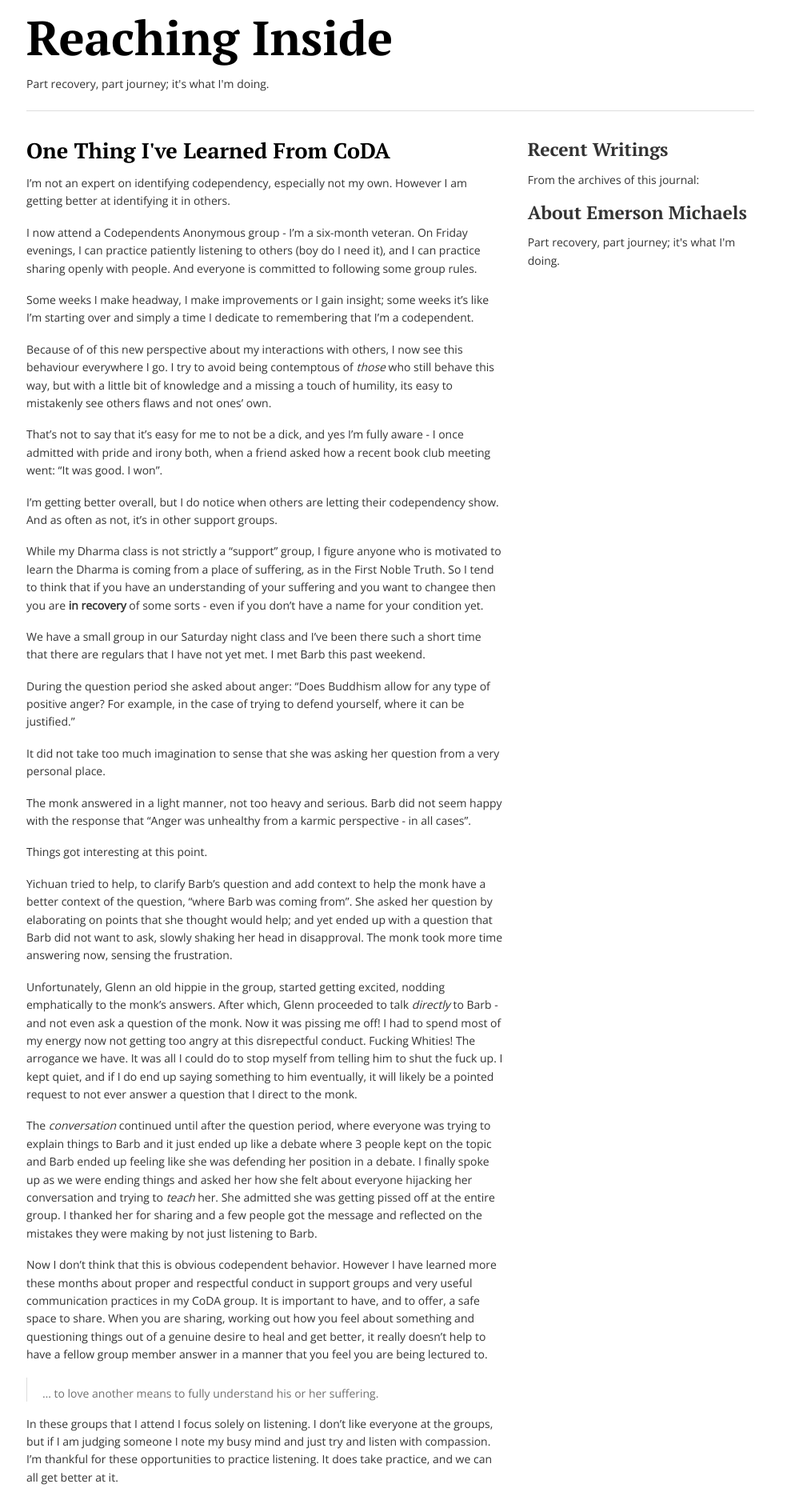
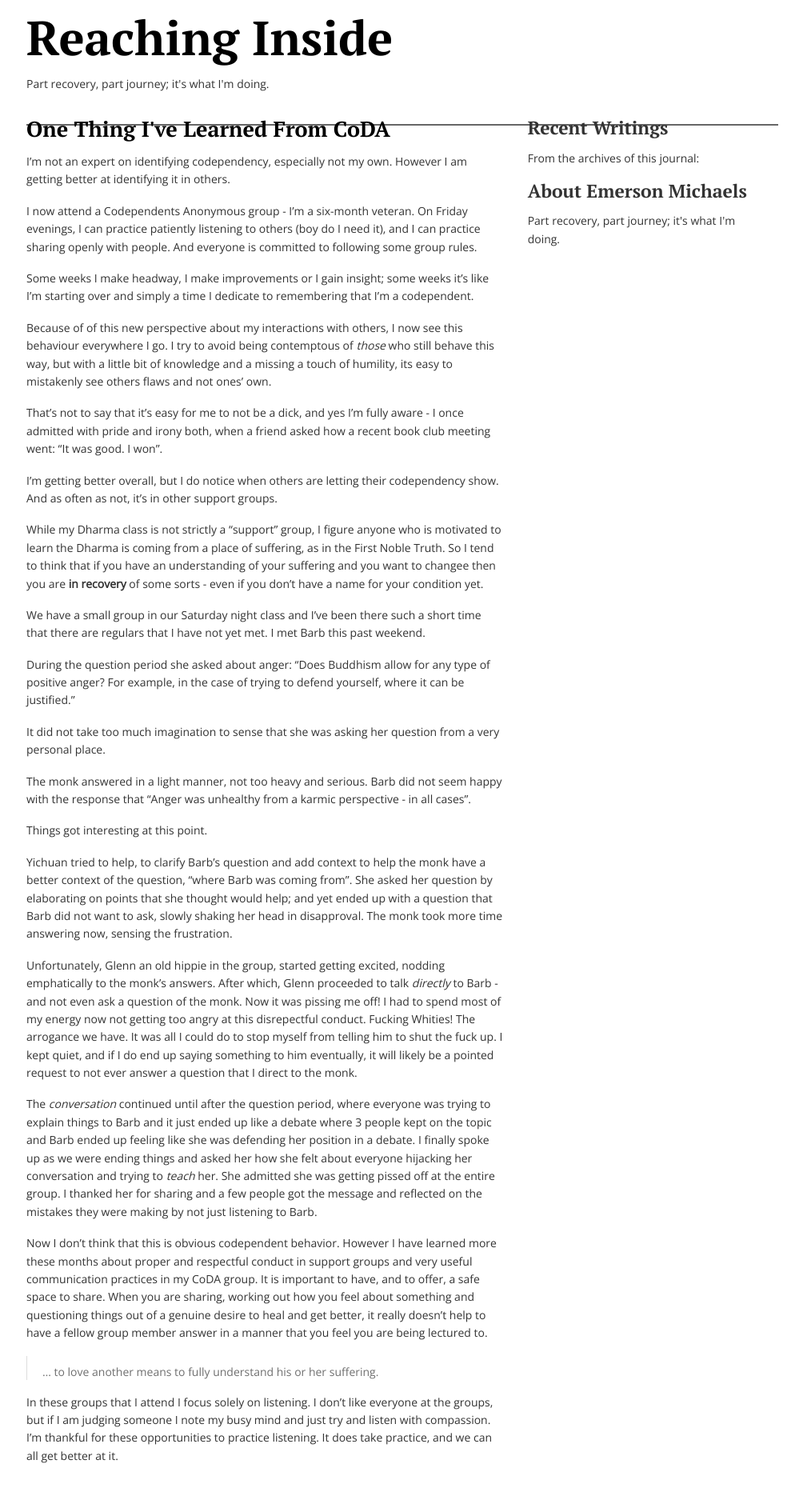
Before and after one commit to reachinginside/reachinginside.github.io, a Jekyll site: the page built from index.html, in a window 1280 px wide. Shown: the whole page at 80% size, without its empty margins (152-1156 px from the left). Built offline with Jekyll 4.4.1, drawn with Linux system fonts in a browser that asks for light colours; Markdown is read by kramdown in place of the engine named in the settings; after the commit the page ends 1848 px from its top, so only the background shows below that.

Commit message:
Update app.css with hr style

```diff
--- a/stylesheets/app.css
+++ b/stylesheets/app.css
@@ -11,3 +11,10 @@ h2 a, h3 a {color:#000;
 h2, h3, h4 { font-family: 'PT Serif', serif; }
 
 p {font-family: 'Open Sans', sans-serif;}
+
+hr
+{
+    border: 1px solid #666;
+    position: absolute;
+    width: 100%;
+}
```
